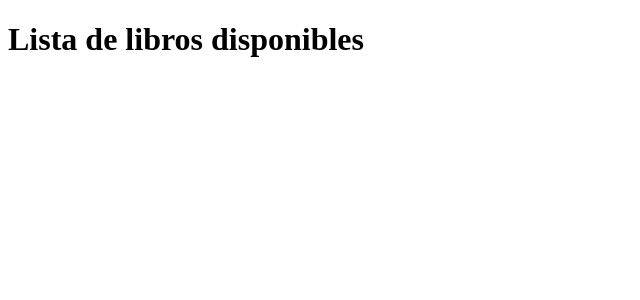
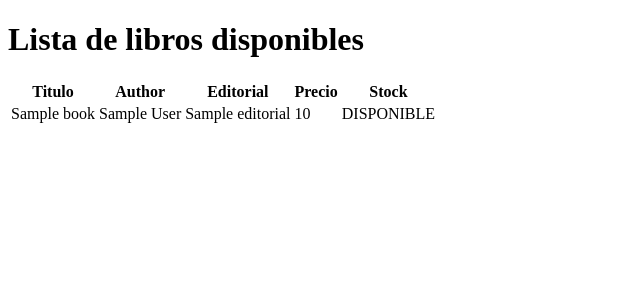
Before and after one commit to rapaMatiase/EitCursoDeDjango, a Django app: template CLASE4/BookStore/templates/BookStore/book-list.html in a window 1280 px wide. Shown: the top 300 px of the page, without its empty margins (0-640 px from the left). Run offline with Django 3.2, Linux system fonts and the light colour scheme; the template is opened without the code that fills it: most values are stand-ins (such as "Sample title", 1, 10 or a date in 2020).

Commit message:
Resolucion parte 2 del ejercicio integrador del dia

```diff
--- a/CLASE4/BookStore/templates/BookStore/book-list.html
+++ b/CLASE4/BookStore/templates/BookStore/book-list.html
@@ -8,5 +8,28 @@
 </head>
 <body>
     <h1>Lista de libros disponibles</h1>
+
+    <table>
+        <tr>
+            <th>Titulo</th>
+            <th>Author</th>
+            <th>Editorial</th>
+            <th> Precio </th>
+            <th> Stock </th>
+        </tr>
+        {% for book in bookList %}
+            <tr>
+                <td>{{book.title}}</td>
+                <td>{{book.author}}</td>
+                <td>{{book.editorial}}</td>
+                <td>{{book.price}}</td>
+                {% if book.stock > 0 %}
+                    <td> DISPONIBLE </td>
+                {% else %}
+                    <td> NO DISPONIBLE </td>
+                {% endif %}
+            </tr>
+        {% endfor %}
+    </table>
 </body>
 </html>
--- a/CLASE4/BookStore/views.py
+++ b/CLASE4/BookStore/views.py
@@ -28,7 +28,7 @@ json = [
         "synopsis" : "Describe las aventuras de un hombre en el desierto mientras intenta revolucionar el mundo en un mundo muy parecido al de star wars",
         "price" : "U$S44",
         "editorial" : "NoPede",
-        "stock" : 12
+        "stock" : 0
     }
 ]
 
@@ -36,7 +36,7 @@ def BookList(reuqest):
     return render(
         reuqest,
         'BookStore/book-list.html',
-        {}
+        {'bookList' : json }
     )
 
 def BookDetail(request):
--- a/CLASE4/Enunciado.txt
+++ b/CLASE4/Enunciado.txt
@@ -14,3 +14,7 @@ Crear 2 vistas con sus templates y urls respectivamente:
 Parte 2
 
 Dada una variable hardcodeada en el view.py de nuesta app BookStore. Utilizar la misma como si fuera una base de datos para consultadar informacion e enviarla al tempelte.
+
+Enaviar al book-list.html la lista de todos los libros y mostrar en formato de tabla los datos de cada libro.
+
+3 o 4 min 11.09AM
```
